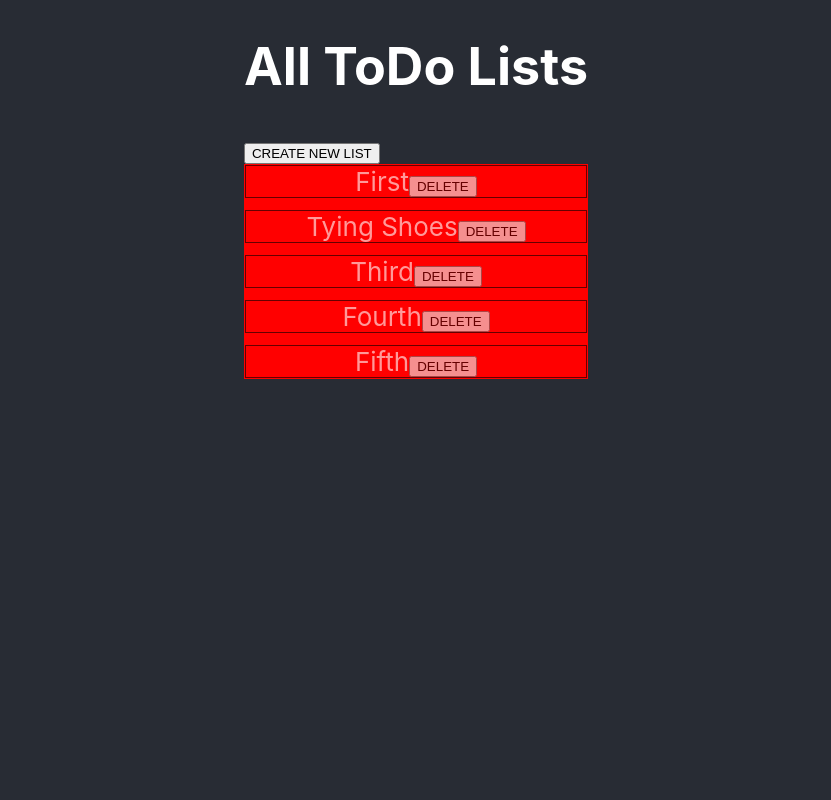
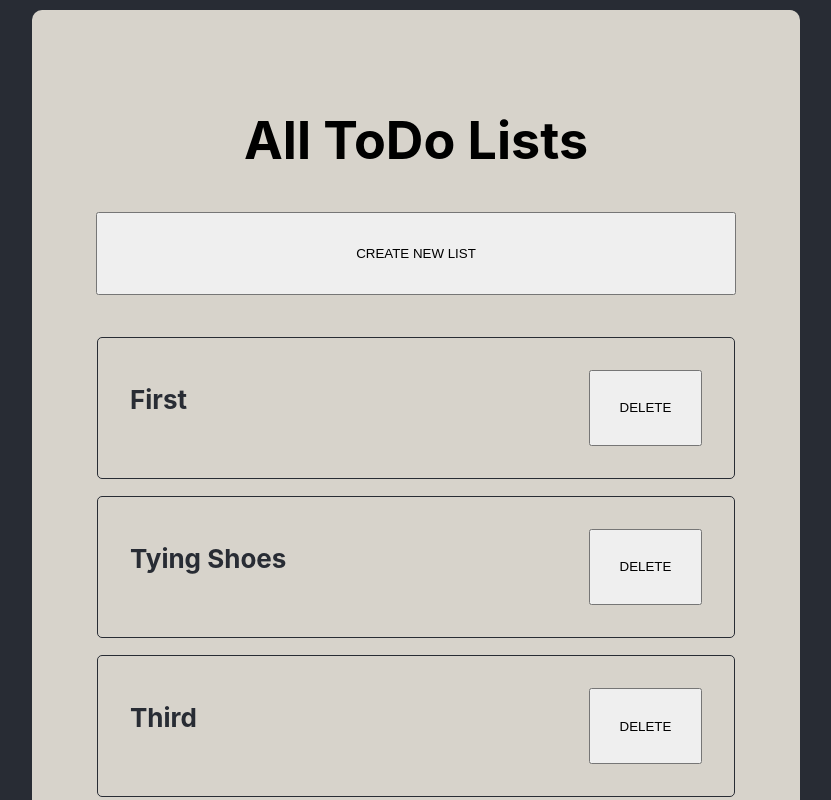
Before and after one commit to MotorcycleEnjoyer/ToDoList-Frontend, a React (Create React App) app in the folder todo-frontend/: page / in a window 1280 px wide. Shown: the top 800 px of the page, without its empty margins (224-1055 px from the left). Built offline with nearby package versions, Linux system fonts and the light colour scheme.

Commit message:
improve layout for MasterList
it's less ugly now :D

```diff
--- a/todo-frontend/src/App.css
+++ b/todo-frontend/src/App.css
@@ -9,24 +9,61 @@
   grid-gap: 10px;
 }
 
+#masterList{
+  margin-top: 10px;
+  border-radius: 10px;
+  color: black;
+  display: flex;
+  flex-direction: column;
+  grid-gap: 5px;
+  padding: 5%;
+  background-color: #d7d3cb;
+  width: 50%;
+  text-align: center;
+}
+
 #masterList--container{
-  background-color: red;
+  background-color: #d7d3cb;
   display: flex;
   flex-direction: column;
   text-align: center;
-  grid-gap: 10px;
+  grid-gap: 15px;
 }
 
 .masterList--container--elements{
-  border: 1px solid black;
+  color: #282c34;
+  border: 1px solid #282c34;
+  border-radius: 5px;
   margin: 1px;
-  opacity: 60%;
+  font-weight: bold;
+  display: flex;
+  justify-content: space-between;
+  padding: 5%;
 }
 
 .masterList--container--elements:hover{
-  opacity: 100%;
-  background-color: darkred;
+  background-color: #282c34;
+  color: white;
   cursor: pointer;
+  border: 1px solid white;
+}
+
+.masterList--container--elements--listName{
+  line-height: 60px;
+}
+
+#titleContainer{
+  display: flex;
+  grid-gap: 10px;
+  margin: 50px;
+}
+
+#titleChange {
+  font-size: 50px;
+}
+
+button{
+  padding: 5%;
 }
 
 .ToDoList{
--- a/todo-frontend/src/Components/AllToDoLists.js
+++ b/todo-frontend/src/Components/AllToDoLists.js
@@ -99,7 +99,8 @@ export default function MasterList({importList}){
 
 
     const allListsAsHTML = masterList.map((x, index) =>
-    <div className="masterList--container--elements" id={index} onClick={selectList}>{x.name}
+    <div className="masterList--container--elements" id={index} onClick={selectList}>
+    <div className="masterList--container--elements--listName">{x.name}</div>
     <button type="button" className={"delete-"+index} onClick={removeToDoList}>DELETE</button>
     </div>)
 
@@ -108,7 +109,7 @@ export default function MasterList({importList}){
 
     {   view==="masterList" && <div id="masterList">
         <h1>{masterList.length > 0 ? "All ToDo Lists" : "No ToDo Lists"}</h1>
-        <button onClick={addToDoList}>CREATE NEW LIST</button> <br></br>
+        <button id="newToDoListButton" onClick={addToDoList}>CREATE NEW LIST</button> <br></br>
         <div id="masterList--container">
 
             {allListsAsHTML}
--- a/todo-frontend/src/Components/ToDoSteps/ToDoList.js
+++ b/todo-frontend/src/Components/ToDoSteps/ToDoList.js
@@ -66,12 +66,12 @@ export default function ToDoList({propsObject}) {
       <div className="Flex-Container">
         <h1>
             { propsObject.steps.name === "RENAME ME" ?
-              <div>
+              <div id="titleContainer">
                 <input id="titleChange" onChange={titleChange} autoFocus value={title} onKeyDown={waitForEnterKey} placeholder="EnterTitle"></input>
                 <button onClick={submitTitle}>Submit New Title</button>
               </div>
               :
-              <div><button onClick={propsObject.returnToMasterList}>MENU</button> {propsObject.steps.name} <button onClick={resetTitle}>EDIT TITLE</button></div>
+              <div id="titleContainer"><button onClick={propsObject.returnToMasterList}>MENU</button> <div>{propsObject.steps.name} </div> <button onClick={resetTitle}>EDIT TITLE</button></div>
 
             }
         </h1>
```
